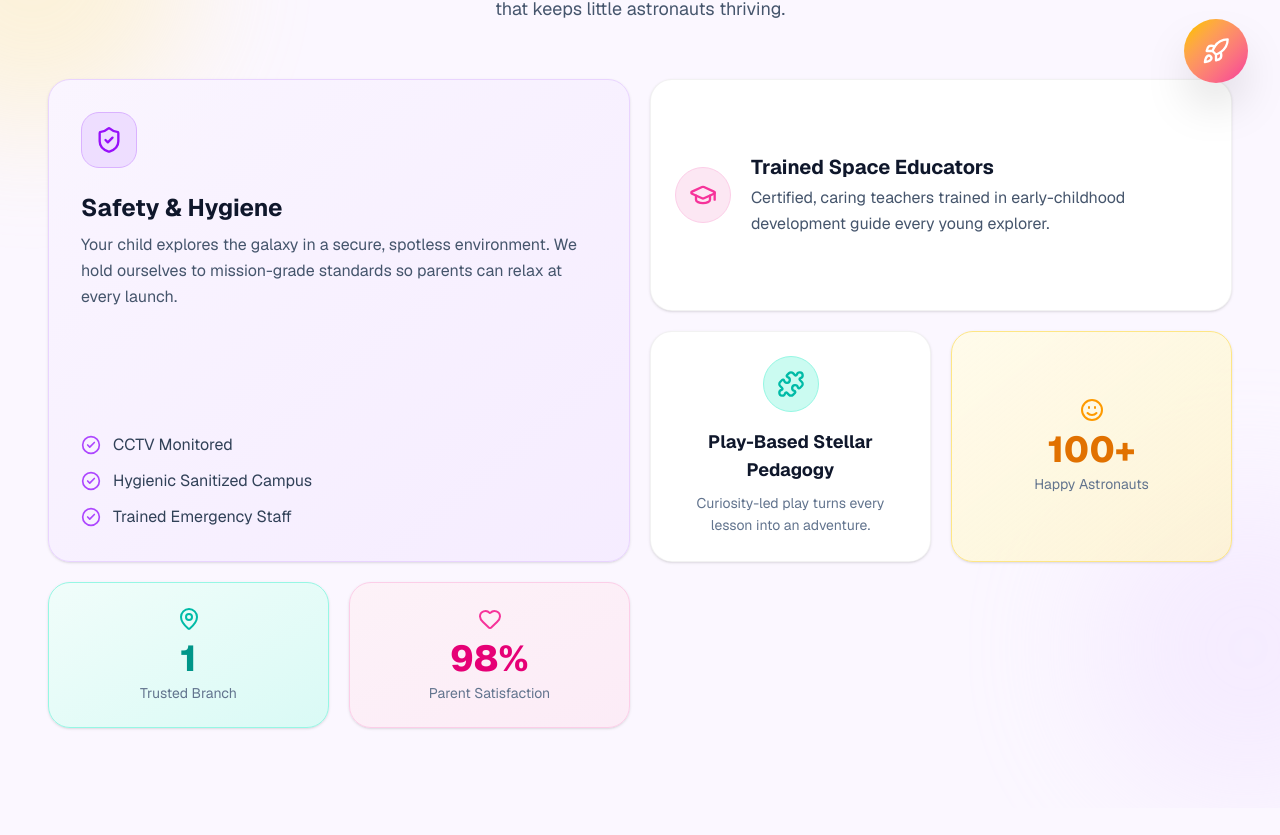
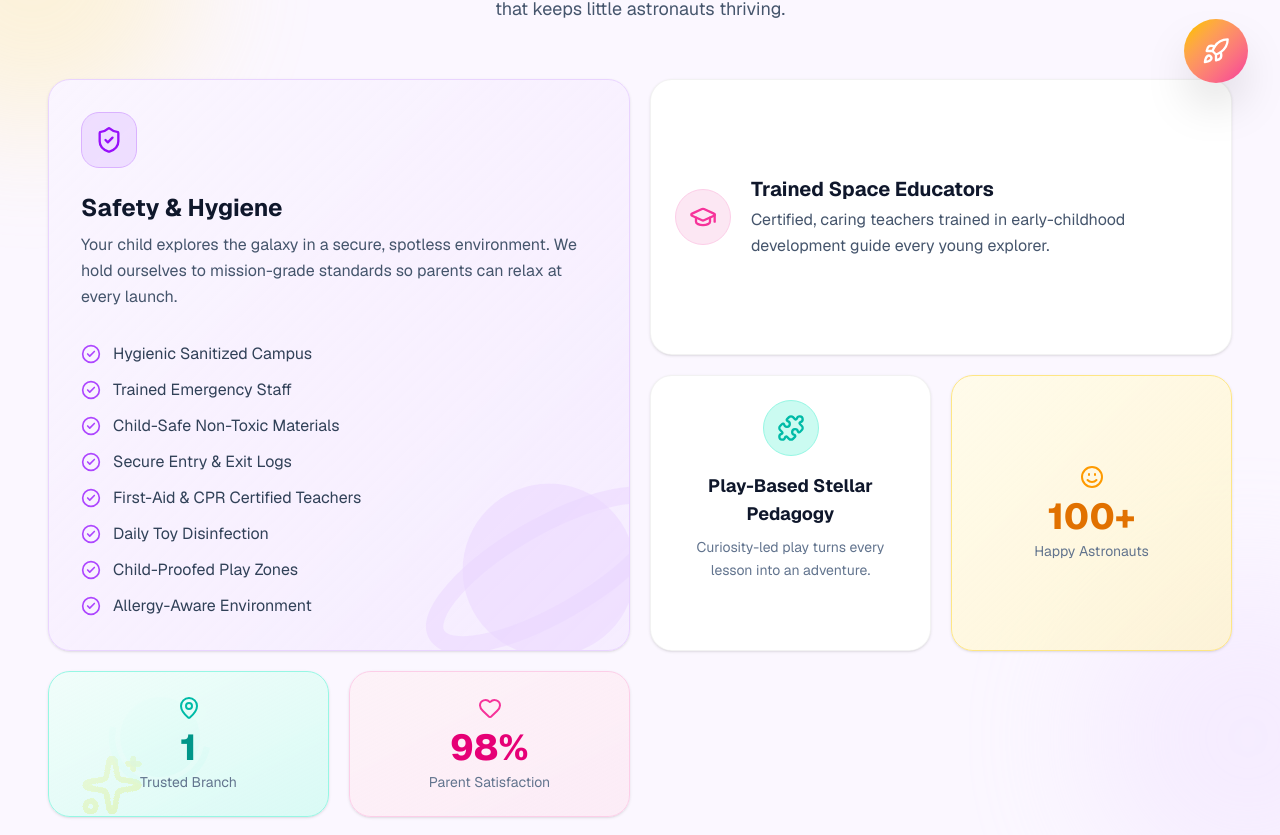
Before and after one commit to Harmaien17/Planet-Master-s-Nursery, a Next.js app: page /why-us in a window 1280 px wide. Shown: the part 685-1520 px from the top of the page. Built offline with nearby package versions, Linux system fonts and the light colour scheme.

Commit message:
Update TrustMetricsSection.tsx

```diff
--- a/components/TrustMetricsSection.tsx
+++ b/components/TrustMetricsSection.tsx
@@ -9,6 +9,8 @@ import {
   MapPin,
   Heart,
   CheckCircle2,
+  Star,
+  Sparkles,
 } from "lucide-react"
 
 function useCountUp(target: number, duration = 1500, start = false) {
@@ -21,7 +23,6 @@ function useCountUp(target: number, duration = 1500, start = false) {
 
     const tick = (now: number) => {
       const progress = Math.min((now - startTime) / duration, 1)
-      // easeOutCubic for a natural deceleration
       const eased = 1 - Math.pow(1 - progress, 3)
       setValue(Math.round(eased * target))
       if (progress < 1) {
@@ -61,14 +62,14 @@ function CounterCard({
 
   return (
     <div
-      className={`${gradient} ${border} rounded-3xl p-6 flex flex-col items-center justify-center text-center shadow-sm`}
+      className={`${gradient} ${border} rounded-3xl p-6 flex flex-col items-center justify-center text-center shadow-sm relative overflow-hidden`}
     >
-      <div className="mb-2">{icon}</div>
-      <div className={`text-4xl font-extrabold ${numberColor}`}>
+      <div className="mb-2 relative z-10">{icon}</div>
+      <div className={`text-4xl font-extrabold ${numberColor} relative z-10`}>
         {value}
         {suffix}
       </div>
-      <p className="text-slate-500 text-sm mt-1">{label}</p>
+      <p className="text-slate-500 text-sm mt-1 relative z-10">{label}</p>
     </div>
   )
 }
@@ -96,9 +97,14 @@ export default function TrustMetricsSection() {
   }, [])
 
   const safetyChecklist = [
-    "CCTV Monitored",
     "Hygienic Sanitized Campus",
     "Trained Emergency Staff",
+    "Child-Safe Non-Toxic Materials",
+    "Secure Entry & Exit Logs",
+    "First-Aid & CPR Certified Teachers",
+    "Daily Toy Disinfection",
+    "Child-Proofed Play Zones",
+    "Allergy-Aware Environment",
   ]
 
   return (
@@ -116,8 +122,31 @@ export default function TrustMetricsSection() {
         aria-hidden="true"
       />
 
+      {/* Floating Space Elements (Stars & Planets) */}
+      <div className="absolute top-12 right-10 md:right-32 text-amber-300/40 animate-[spin_20s_linear_infinite] pointer-events-none">
+        <Star className="w-12 h-12" fill="currentColor" />
+      </div>
+      <div className="absolute bottom-20 left-10 md:left-20 text-purple-300/50 animate-pulse pointer-events-none">
+        <Sparkles className="w-16 h-16" />
+      </div>
+
+      <div className="absolute -top-10 -right-10 md:top-20 md:right-20 w-32 h-32 text-pink-300/30 -rotate-12 pointer-events-none">
+        <svg viewBox="0 0 100 100" className="w-full h-full fill-current">
+          <circle cx="50" cy="50" r="30" />
+          <ellipse cx="50" cy="50" rx="45" ry="15" transform="rotate(-20 50 50)" fill="none" stroke="currentColor" strokeWidth="6" />
+        </svg>
+      </div>
+
+      <div className="absolute bottom-10 -left-10 md:bottom-20 md:left-20 w-40 h-40 text-teal-300/20 rotate-12 pointer-events-none">
+        <svg viewBox="0 0 100 100" className="w-full h-full fill-current">
+          <circle cx="50" cy="50" r="25" />
+          <circle cx="70" cy="30" r="5" fill="white" />
+          <path d="M 20 50 A 30 30 0 0 0 80 50" fill="none" stroke="currentColor" strokeWidth="4" />
+        </svg>
+      </div>
+
       {/* Header */}
-      <div className="relative max-w-2xl mx-auto text-center">
+      <div className="relative max-w-2xl mx-auto text-center z-10">
         <span className="inline-flex items-center rounded-full bg-amber-100 border border-amber-300 px-4 py-1.5 text-amber-700 text-sm font-medium">
           Why Parents Trust Us
         </span>
@@ -131,10 +160,19 @@ export default function TrustMetricsSection() {
       </div>
 
       {/* Bento grid */}
-      <div className="relative grid grid-cols-1 md:grid-cols-4 md:grid-rows-2 gap-5 max-w-7xl mx-auto mt-14">
+      <div className="relative grid grid-cols-1 md:grid-cols-4 md:grid-rows-2 gap-5 max-w-7xl mx-auto mt-14 z-10">
+
         {/* 1. Safety & Hygiene - large feature tile */}
-        <div className="md:col-span-2 md:row-span-2 bg-gradient-to-br from-purple-50 to-purple-100/70 border border-purple-200 rounded-3xl p-6 md:p-8 flex flex-col justify-between shadow-sm hover:-translate-y-1 hover:shadow-xl transition-all duration-300">
-          <div>
+        <div className="relative overflow-hidden md:col-span-2 md:row-span-2 bg-gradient-to-br from-purple-50 to-purple-100/70 border border-purple-200 rounded-3xl p-6 md:p-8 flex flex-col justify-between shadow-sm hover:-translate-y-1 hover:shadow-xl transition-all duration-300">
+          {/* Faded Watermark Planet inside the card */}
+          <div className="absolute -bottom-16 -right-16 w-72 h-72 text-purple-200/50 pointer-events-none">
+            <svg viewBox="0 0 100 100" className="w-full h-full fill-current">
+              <circle cx="50" cy="50" r="30" />
+              <ellipse cx="50" cy="50" rx="45" ry="15" transform="rotate(-30 50 50)" fill="none" stroke="currentColor" strokeWidth="6" />
+            </svg>
+          </div>
+
+          <div className="relative z-10">
             <div className="w-14 h-14 rounded-2xl bg-purple-200/70 border border-purple-300 flex items-center justify-center">
               <ShieldCheck className="w-7 h-7 text-purple-600" />
             </div>
@@ -147,7 +185,7 @@ export default function TrustMetricsSection() {
               at every launch.
             </p>
           </div>
-          <ul className="flex flex-col gap-3 mt-8">
+          <ul className="relative z-10 flex flex-col gap-3 mt-8">
             {safetyChecklist.map((item) => (
               <li key={item} className="flex items-center gap-3 text-slate-700">
                 <CheckCircle2 className="w-5 h-5 text-purple-500 shrink-0" />
@@ -158,11 +196,11 @@ export default function TrustMetricsSection() {
         </div>
 
         {/* 2. Trained Space Educators */}
-        <div className="md:col-span-2 bg-white border border-black/5 rounded-3xl p-6 flex items-center gap-5 shadow-sm hover:-translate-y-1 hover:shadow-xl transition-all duration-300">
-          <div className="w-14 h-14 shrink-0 rounded-full bg-pink-100 border border-pink-200 flex items-center justify-center">
+        <div className="md:col-span-2 bg-white border border-black/5 rounded-3xl p-6 flex items-center gap-5 shadow-sm hover:-translate-y-1 hover:shadow-xl transition-all duration-300 relative overflow-hidden">
+          <div className="w-14 h-14 shrink-0 rounded-full bg-pink-100 border border-pink-200 flex items-center justify-center relative z-10">
             <GraduationCap className="w-7 h-7 text-pink-500" />
           </div>
-          <div>
+          <div className="relative z-10">
             <h3 className="text-xl font-bold text-slate-900">
               Trained Space Educators
             </h3>
```
